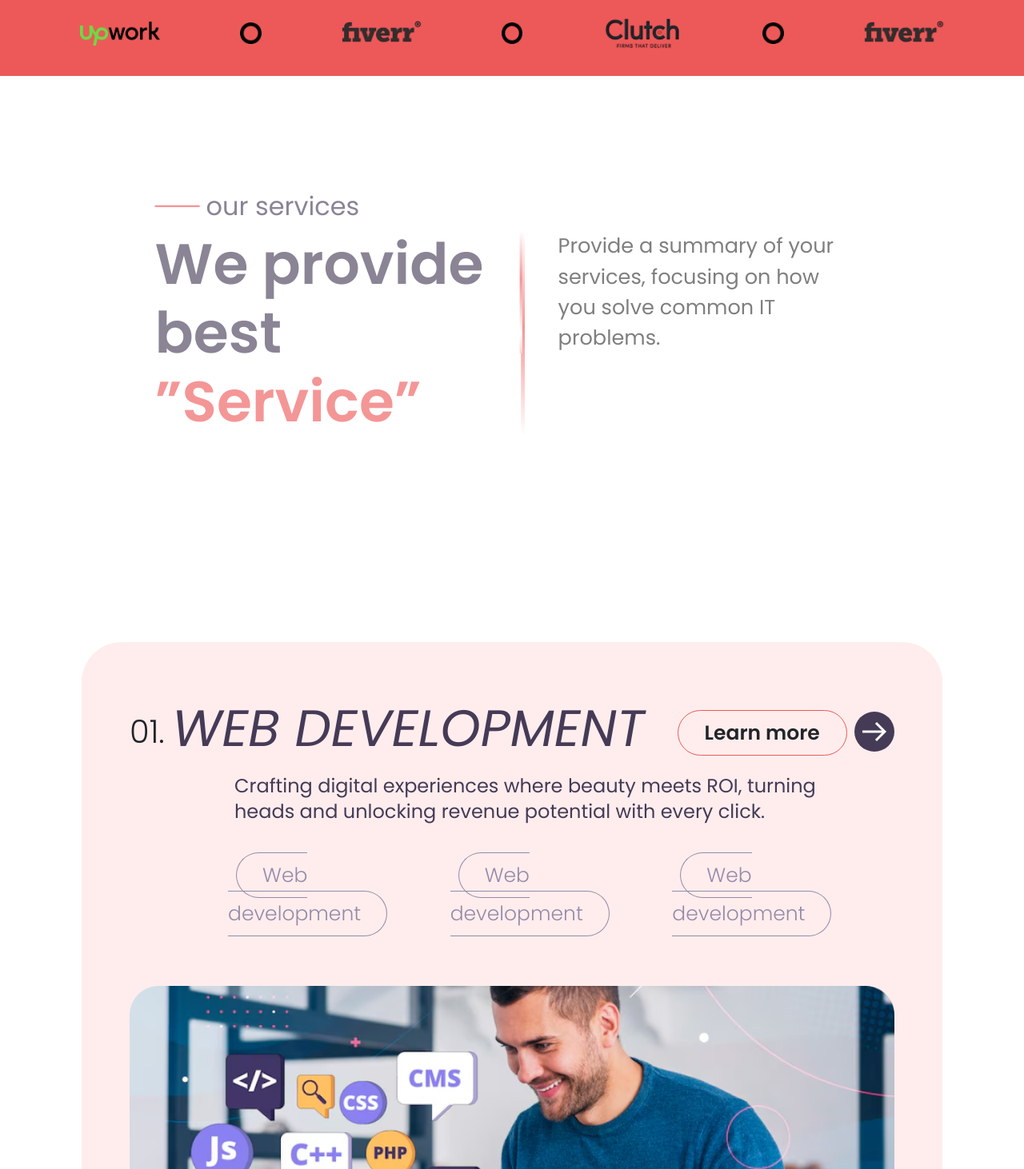
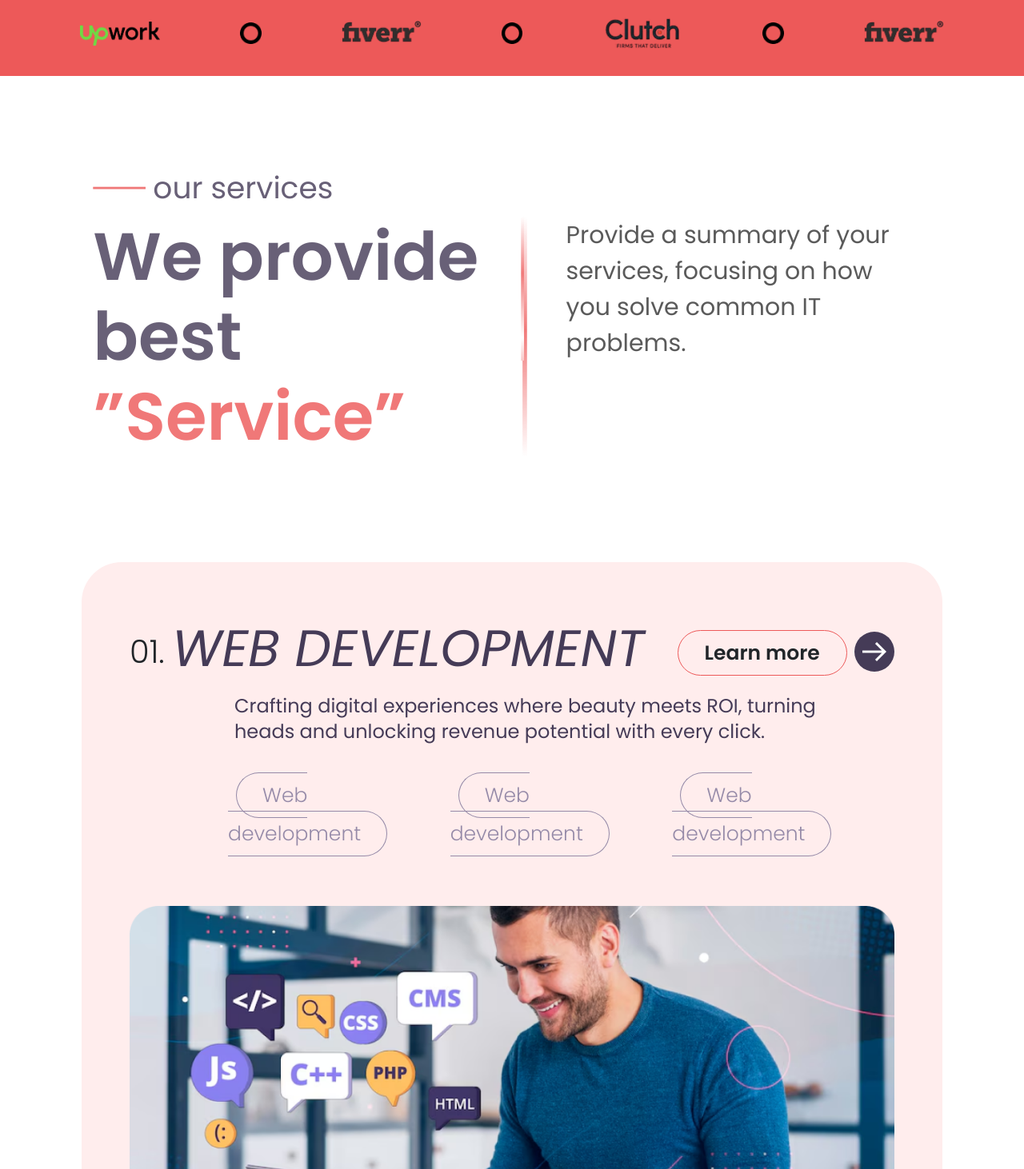
Before and after one commit to priyalbhalodii/webpro, a React (Vite) app in the folder webpro react/webpro/: page / in a window 1280 px wide. Shown: the part 948-2410 px from the top of the page at 80% size. Built offline with nearby package versions, Linux system fonts and the light colour scheme; a web font is replaced by a local one.

Commit message:
add animation of best_services_section

```diff
--- /dev/null
+++ b/webpro react/webpro/src/component/Animation.jsx
@@ -0,0 +1,66 @@
+import React from 'react';
+import { motion } from 'framer-motion';
+
+const CardStack = () => {
+  const cardVariants = {
+    initial: {
+      y: 0,
+    },
+    animate: {
+      y: (index) => (index - 1) * 100,
+    },
+  };
+
+  const stickyCardVariants = {
+    initial: {
+      position: 'relative',
+      top: 0,
+    },
+    animate: {
+      position: 'fixed',
+      top: 0,
+    },
+  };
+
+  return (
+    <div>
+      <motion.div
+        variants={stickyCardVariants}
+        initial="initial"
+        animate="animate"
+      >
+        Card 1
+      </motion.div>
+      <motion.div
+        variants={cardVariants}
+        initial="initial"
+        animate="animate"
+      >
+        Card 2
+      </motion.div>
+      <motion.div
+        variants={cardVariants}
+        initial="initial"
+        animate="animate"
+      >
+        Card 3
+      </motion.div>
+      <motion.div
+        variants={cardVariants}
+        initial="initial"
+        animate="animate"
+      >
+        Card 4
+      </motion.div>
+      <motion.div
+        variants={cardVariants}
+        initial="initial"
+        animate="animate"
+      >
+        Card 5
+      </motion.div>
+    </div>
+  );
+};
+
+export default CardStack;
--- a/webpro react/webpro/src/component/OurSection.jsx
+++ b/webpro react/webpro/src/component/OurSection.jsx
@@ -2,22 +2,22 @@ import { useScroll, useTransform ,motion} from 'framer-motion';
 import React, { useRef, useState } from 'react'
 
 export default function OurSection () {
-  const ref=useRef();
-  const { scrollYProgress}=useScroll({
-    target:ref,
-    offset:["start end","end start"],
+  // const ref=useRef();
+  // const { scrollYProgress}=useScroll({
+  //   target:ref,
+  //   offset:["start end","end start"],
 
-  });
-  const opacity=useTransform(scrollYProgress,[0.5,1],[1,0]);
-  const scale=useTransform(scrollYProgress,[0,0.1],[1,0.8]);
-  const position=useTransform(scrollYProgress,(pos)=> {return pos===1? "relative":"sticky"})
-  const y = useTransform(scrollYProgress, [0, 0.2], [0, -200]);
+  // });
+  // const opacity=useTransform(scrollYProgress,[0.5,1],[1,0]);
+  // const scale=useTransform(scrollYProgress,[0,0.1],[1,0.8]);
+  // const position=useTransform(scrollYProgress,(pos)=> {return pos===1? "relative":"sticky"})
+  // const y = useTransform(scrollYProgress, [0, 0.2], [0, -200]);
 
 
 
-  console.log( "y",y);
+  // console.log( "y",y);
 
-    console.log( "scrollYProgress",scrollYProgress);
+  //   console.log( "scrollYProgress",scrollYProgress);
 
 
   return (
@@ -25,8 +25,9 @@ export default function OurSection () {
 
 
 
-  <motion.section className="our_services  " ref={ref} style={{opacity:opacity,scale,position
-  }} >
+  <section className="our_services  "
+
+   >
     <div className="container">
       <div className="title">
         <h1>our services</h1>
@@ -48,7 +49,7 @@ export default function OurSection () {
         </div>
       </div>
     </div>
-  </motion.section>
+  </section>
 
   )
 }
--- a/webpro react/webpro/src/component/SilderSection.jsx
+++ b/webpro react/webpro/src/component/SilderSection.jsx
@@ -1,12 +1,26 @@
-import React from 'react'
+import React, { useCallback, useEffect, useRef, useState } from 'react'
+import { motion, useScroll, useTransform } from 'framer-motion';
 import maskgroup from  '../assets/images/Mask group (6).png'
 import bottomimage from '../assets/images/image 10.png'
 
 export default function SilderSection() {
+  const { scrollYProgress } = useScroll(
+
+  );
+ let section = useRef()
+
+
   return (
-    <section className="silder_section">
-    <div className="container">
-      <div className="silderr__title">
+    <section className="silder_section" ref={section} style={{opacity:scrollYProgress}}>
+     <div className="container back-ground">
+      <div className='cards-container' >
+        {/* Card 1 */}
+        <motion.div
+          className="silderr__title silder_section_card"
+          style={{
+
+          }}
+        >
         <div className="sub__title">
           <span>01.</span>
           <h3>Web development</h3>
@@ -36,8 +50,14 @@ export default function SilderSection() {
         <div className="bottom__img">
           <img src={bottomimage} className="bottom__image"/>
         </div>
-      </div>
-      <div className="silderr__title">
+      </motion.div>
+      {/* card 2 */}
+      <motion.div
+     className="silderr__title silder_section_card"
+     style={{
+
+    }}
+       >
         <div className="sub__title">
           <span>01.</span>
           <h3>Web development</h3>
@@ -67,7 +87,9 @@ export default function SilderSection() {
         <div className="bottom__img">
           <img src={bottomimage} className="bottom__image"/>
         </div>
-      </div>
+      </motion.div>
+
+    </div>
     </div>
    </section>
   )
--- a/webpro react/webpro/src/main.jsx
+++ b/webpro react/webpro/src/main.jsx
@@ -4,8 +4,8 @@ import App from './App.jsx'
 import './style.css'
 
 createRoot(document.getElementById('root')).render(
-  <StrictMode>
+  // <StrictMode>
     <App />
 
-  </StrictMode>,
+  // </StrictMode>,
 )
--- a/webpro react/webpro/src/pages/homePage/Home.jsx
+++ b/webpro react/webpro/src/pages/homePage/Home.jsx
@@ -1,26 +1,51 @@
-import React from 'react'
+import React, { useRef } from 'react';
 import { motion, useScroll, useTransform } from 'framer-motion';
-import OurSection from '../../component/OurSection'
-import HeroSection from '../../component/HeroSection'
-import SilderSection from '../../component/SilderSection'
-import OurServices from '../../component/OurServices'
+import OurSection from '../../component/OurSection';
+import HeroSection from '../../component/HeroSection';
+import SilderSection from '../../component/SilderSection';
+import OurServices from '../../component/OurServices';
+import CardStack from '../../component/Animation';
+
 
 
 export default function Home() {
-  // const { scrollYProgress } = useScroll();
-  // const y = useTransform(scrollYProgress, [0, 0.2], [0, -200]);
+  const ourSectionRef = useRef(null);
+  const { scrollYProgress } = useScroll({
+    target: ourSectionRef,
+    offset: ['start start', 'center end'],
+  });
+
   return (
-    <div>
-      <HeroSection/>
-<div className='best_services_section'>
+    <div >
+      <HeroSection />
+      <div className='best_services_section'  ref={ourSectionRef}>
+        <motion.div className=''
 
-      {/* <motion.div style={{ position: 'sticky', top: '500px', zIndex: -1, y }}>  */}
-        <OurSection />
-      {/* </motion.div> */}
+          style={{
+            position:  useTransform(scrollYProgress, (scroll)=>scroll=="1"? "relative":"sticky"),
+            // position: 'sticky',
+            top: 0,
+            zIndex: -1, // Ensure OurSection stays above SilderSection
+            width: `${scrollYProgress * 100}px`,
+            // Apply fade out and shrink effect
+            opacity: useTransform(scrollYProgress, [0, 0.8], [1, 0.5]), // Opacity decreases as you scroll
+            scale: useTransform(scrollYProgress, [0, 1], [1, 0.8]), // Shrinks as you scroll
+          }}
+        >
+          <OurSection />
+        </motion.div>
 
-    <SilderSection/>
-</div>
-    <OurServices/>
+        <motion.div
+          style={{
+            position: 'relative', // Important for z-index to work
+            zIndex: 1, // Ensure SilderSection stays above OurSection
+          }}
+        >
+          <SilderSection />
+        </motion.div>
+      </div>
+      <OurServices />
+      <CardStack/>
     </div>
-  )
+  );
 }
--- a/webpro react/webpro/src/style.css
+++ b/webpro react/webpro/src/style.css
@@ -329,9 +329,9 @@ img.second__img {
 }
 .our_services {
   padding: 100px 0;
-  z-index: 2;
+  /* z-index: 2; */
   /* position: sticky; */
-  top: 0;
+  /* top: 0; */
 }
 .title {
   display: flex;
@@ -459,7 +459,12 @@ img.second__img {
   list-style: none;
 }
 .silder_section {
-  padding: 100px 0;
+  /* padding: 100px 0; */
+  padding-bottom: 100px;
+
+}
+.back-ground{
+  /* background-color: white; */
 }
 .icon {
   background: #453b57;
@@ -786,3 +791,12 @@ margin-top: 100px;
   position: relative;
 
 }
+
+.cards-container{
+position: relative;
+}
+.silder_section_card{
+position: sticky;
+top: 0;
+
+}
```
